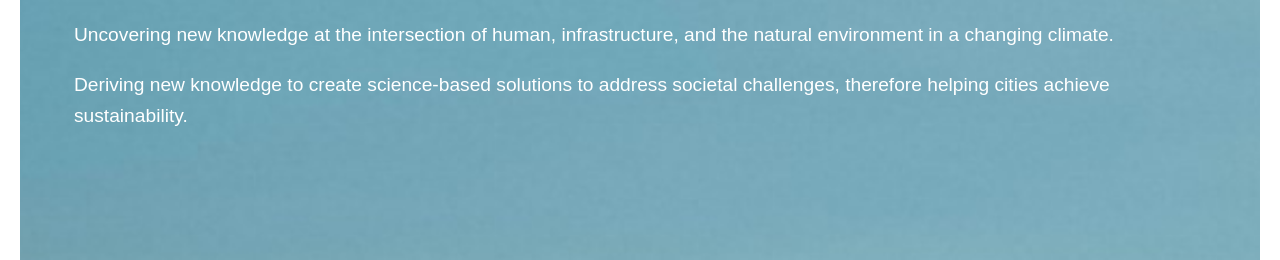
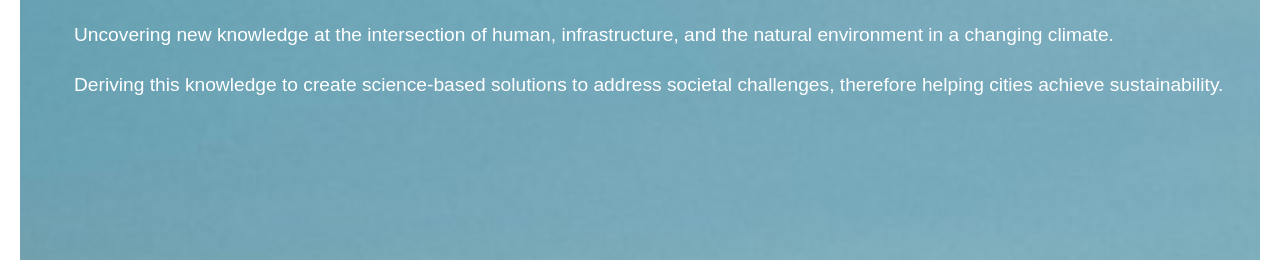
Before and after one commit to CLi-hub1/Homepage, a plain HTML site: page index.html in a window 1280 px wide. Shown: the part 540-800 px from the top of the page. Drawn offline with Linux system fonts and the light colour scheme.

Commit message:
update mission

```diff
--- a/index.html
+++ b/index.html
@@ -40,7 +40,7 @@
     <div class="text-overlay">
       <h2>Our Mission</h2>
       <p>Uncovering new knowledge at the intersection of human, infrastructure, and the natural environment in a changing climate. </p>
-      <p>Deriving new knowledge to create science-based solutions to address societal challenges, therefore helping cities achieve sustainability. </p>
+      <p>Deriving this knowledge to create science-based solutions to address societal challenges, therefore helping cities achieve sustainability. </p>
     </div>
     <img src="photo.png" alt="My Photo">
   </section>
```
